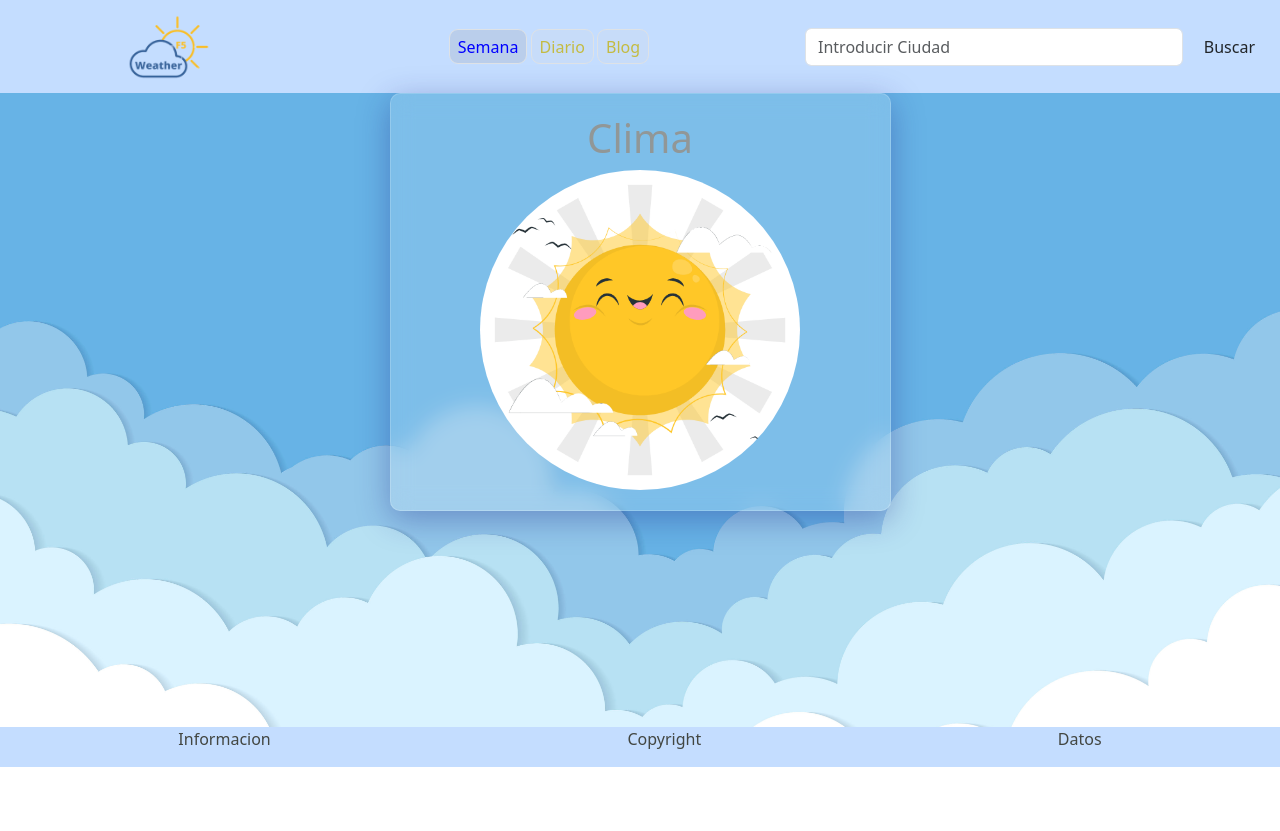
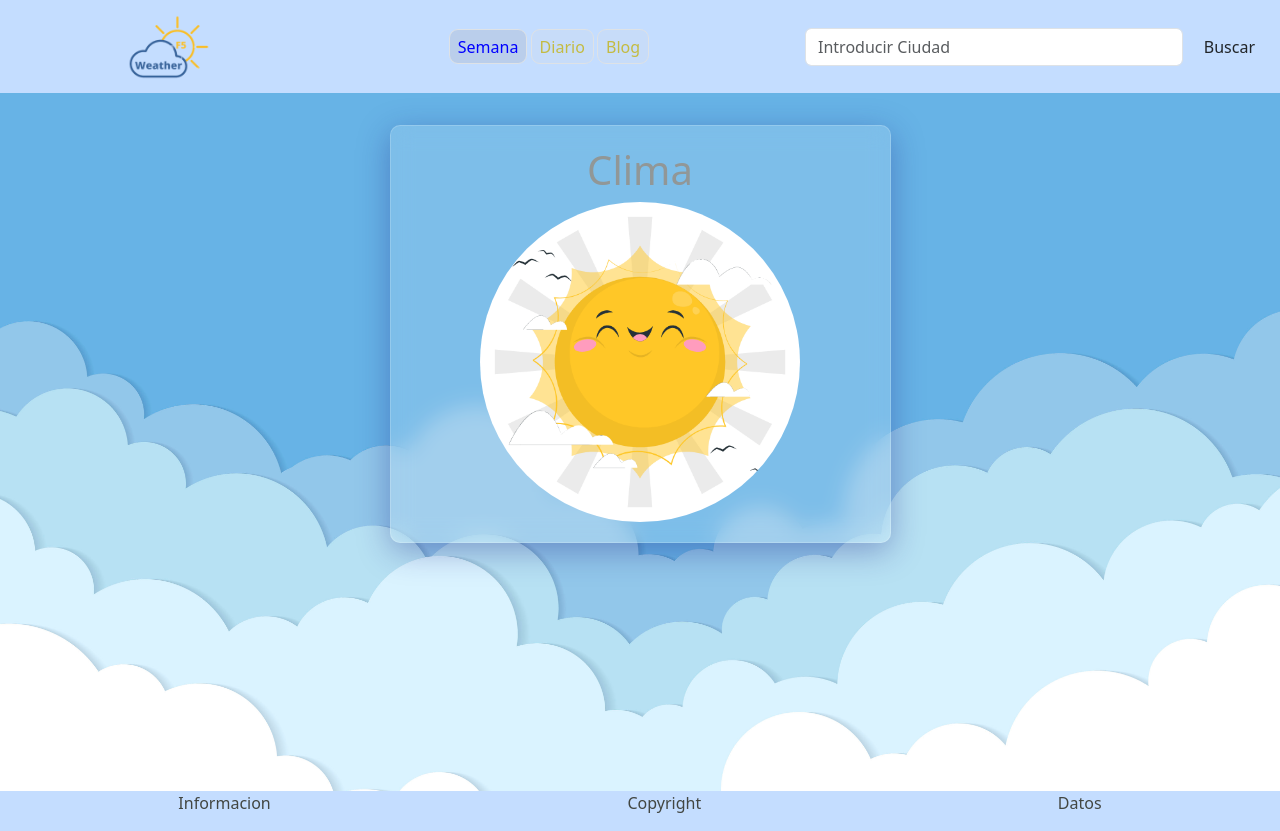
Before and after one commit to YorlinPacha/app_weather, a Vue app: page / in a window 1280 px wide. Before the commit the page ends 800 px from the top, so only its background shows below. Built offline with nearby package versions, Linux system fonts and the light colour scheme.

Commit message:
Actualizar card con margen

```diff
--- a/src/components/CardHome.vue
+++ b/src/components/CardHome.vue
@@ -55,6 +55,7 @@
   height: auto;
   border-radius: 50%;
 
+
 }
 
 .tituloClima{
--- a/src/views/WeekView.vue
+++ b/src/views/WeekView.vue
@@ -1,6 +1,9 @@
 <template>
   <div class="nuvesfondo">
-    <CardHome :climaActual="climaActual" :climaCompleto="climaCompleto"/>
+    <div class="margenCardContenedor">
+      <CardHome :climaActual="climaActual" :climaCompleto="climaCompleto"/>
+    </div>
+
     <br>
     <SemanaComp :climaActual="climaActual" :climaCompleto="climaCompleto"/>
     <br>
@@ -47,4 +50,8 @@ defineProps({
   background-image:url("../assets/img/v1015-101a.jpg");
   background-size: cover;
 }
+
+.margenCardContenedor{
+  padding: 2rem;
+}
 </style>
```
